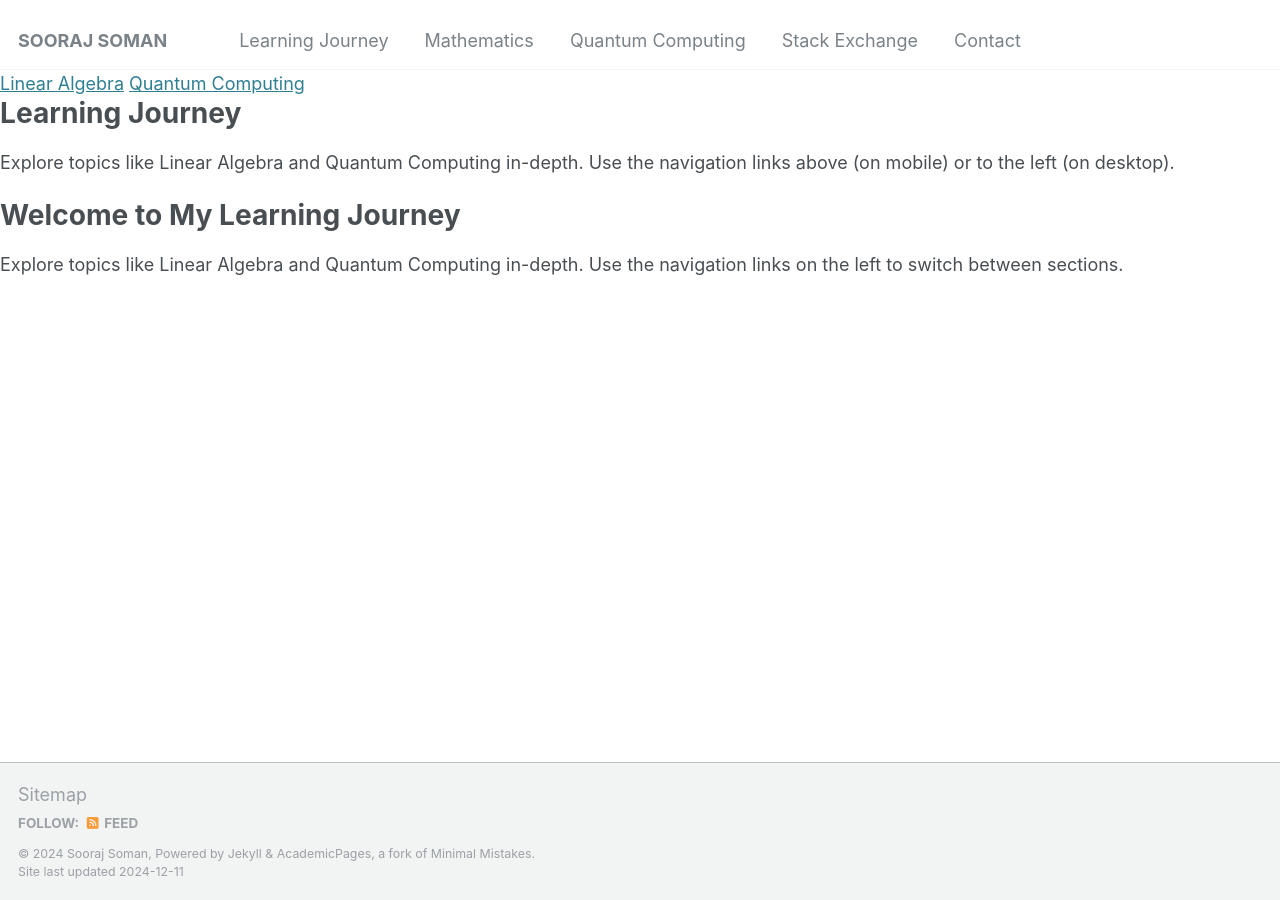
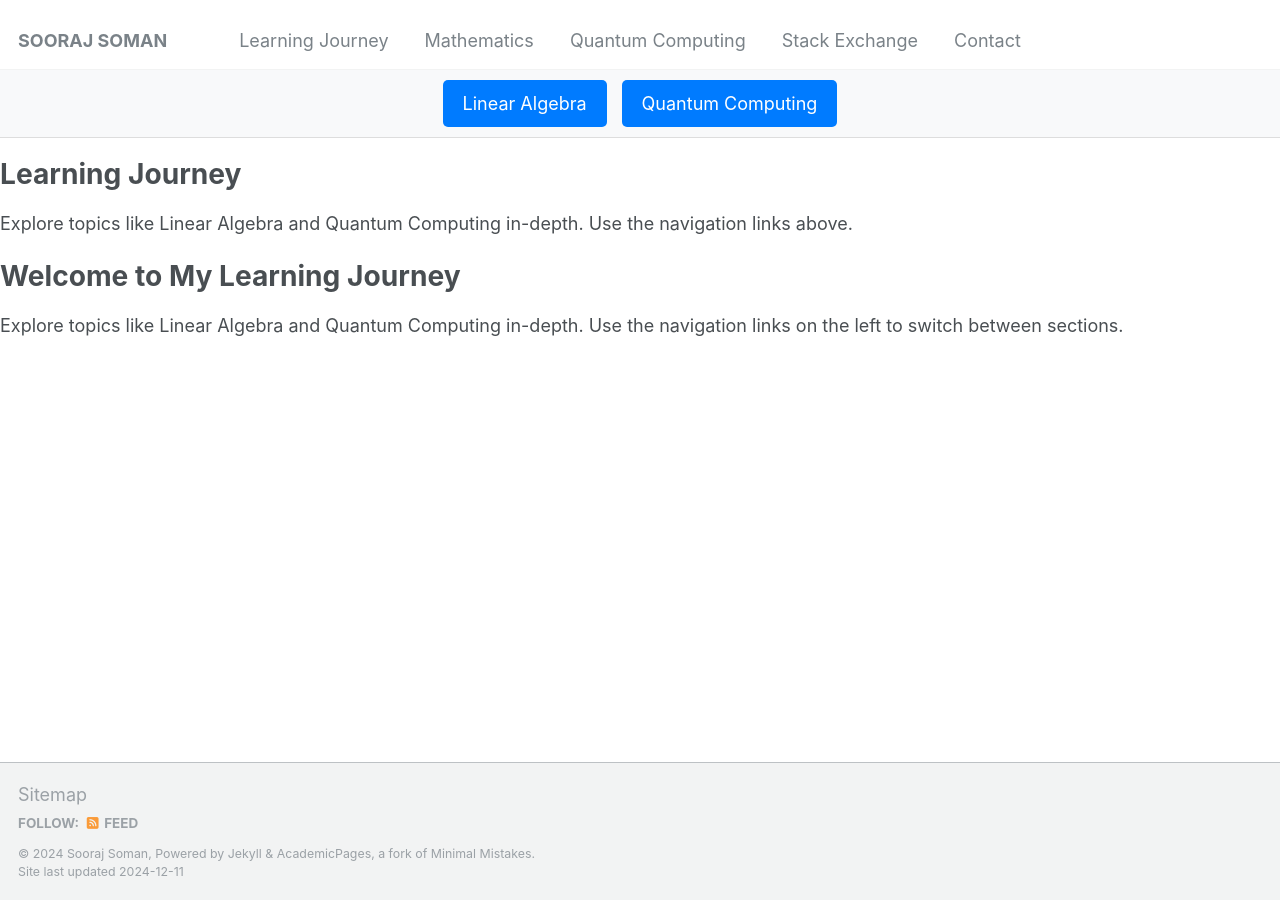
Before and after one commit to soorajss1729/soorajss1729.github.io, a Jekyll site: the page built from _learning/learning.md, in a window 1280 px wide. Built offline with Jekyll 4.4.1, drawn with Linux system fonts in a browser that asks for light colours.

Commit message:
Update learning.md

```diff
--- a/_learning/learning.md
+++ b/_learning/learning.md
@@ -5,15 +5,16 @@
 classes: wide
 ---
 
-<div class="learning-sidebar">
+<div class="learning-topnav">
   <a href="/mathematics/">Linear Algebra</a>
   <a href="/quantum-computing/">Quantum Computing</a>
 </div>
 
 <div class="learning-content">
   <h1>Learning Journey</h1>
-  <p>Explore topics like Linear Algebra and Quantum Computing in-depth. Use the navigation links above (on mobile) or to the left (on desktop).</p>
+  <p>Explore topics like Linear Algebra and Quantum Computing in-depth. Use the navigation links above.</p>
 </div>
+
 
 <h1>Welcome to My Learning Journey</h1>
 <p>Explore topics like Linear Algebra and Quantum Computing in-depth. Use the navigation links on the left to switch between sections.</p>
```
